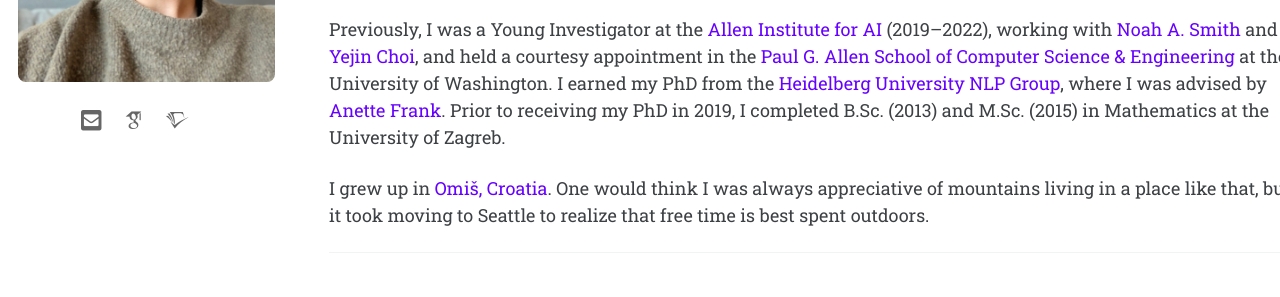
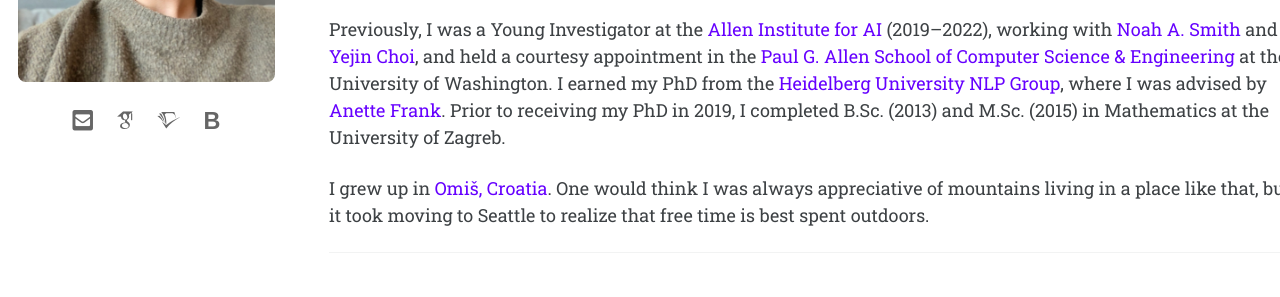
Before and after one commit to amarasovic/amarasovic.github.io, a Jekyll site: the page built from index.md, in a window 1280 px wide. Shown: the part 374-671 px from the top of the page. Built offline with Jekyll 4.4.1, drawn with Linux system fonts in a browser that asks for light colours; cached includes are drawn as plain includes; some web fonts are replaced; a script that is not in the unit is left out.

Commit message:
Use simple bold B for Bluesky
Since Font Awesome doesn't have a butterfly icon, use a clean bold "B" letter to represent Bluesky, styled to match the other icons.

🤖 Generated with [Claude Code](https://claude.ai/code)

Co-Authored-By: Claude <noreply@anthropic.com>

```diff
--- a/index.md
+++ b/index.md
@@ -8,7 +8,7 @@ sidebar:
             <a href="mailto:ana.marasovic@utah.edu" style="color: #666; margin: 0 0.4em; font-size: 1.3em;"><i class="fas fa-envelope-square"></i></a>
             <a href="https://scholar.google.com/citations?hl=en&user=3W6OnfAAAAAJ" style="color: #666; margin: 0 0.4em; font-size: 1.3em;"><i class="ai ai-google-scholar"></i></a>
             <a href="https://www.semanticscholar.org/author/Ana-Marasovi%C4%87/3451494" style="color: #666; margin: 0 0.4em; font-size: 1.3em;"><i class="ai ai-semantic-scholar"></i></a>
-            <a href="https://bsky.app/profile/anamarasovic.bsky.social" style="color: #666; margin: 0 0.4em; font-size: 1.3em;"><i class="fas fa-butterfly"></i></a>
+            <a href="https://bsky.app/profile/anamarasovic.bsky.social" style="color: #666; margin: 0 0.4em; font-size: 1.3em; font-weight: bold; font-family: Arial, sans-serif; text-decoration: none;">B</a>
           </div>'
     image: "/images/profile.jpg"
     image_alt: "Ana Marasović"
```
